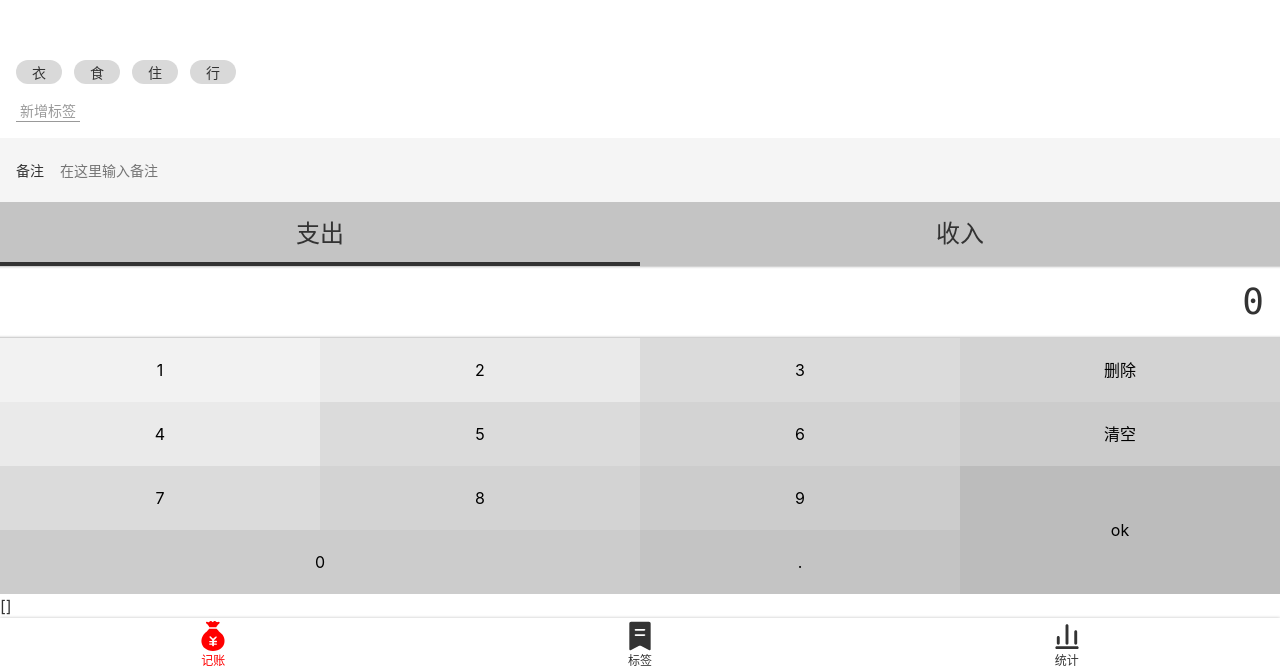
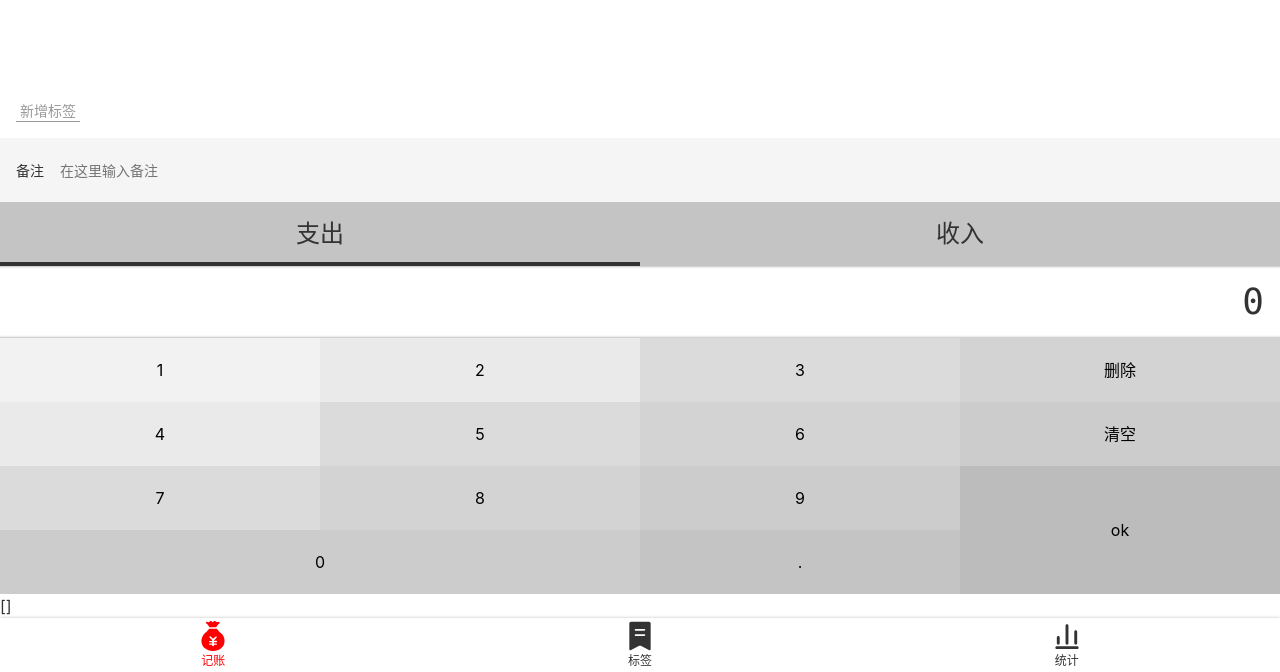
Before and after one commit to tyj1113/money, a Vue app: page /#/money in a window 1280 px wide. Shown: the part 128-800 px from the top of the page. Built offline with nearby package versions, Linux system fonts and the light colour scheme.

Commit message:
封装id生成器 改造标签数据为包含name,id的对象,封装tagListModel管理标签数据

```diff
--- a/src/components/Money/Tags.vue
+++ b/src/components/Money/Tags.vue
@@ -1,13 +1,13 @@
 <template>
   <div class="tags">
     <div class="new">
-      <button @click.a="create">新增标签</button>
+      <button @click="create">新增标签</button>
     </div>
     <ul class="current">
-      <li v-for="tag in dataSource" :key="tag"
-          :class="selectedTags.includes(tag) && 'selected'"
-          @click="selected(tag)"
-      >{{ tag }}
+      <li v-for="tag in dataSource" :key="tag.id"
+          :class="selectedTags.includes(tag.name) && 'selected'"
+          @click="selected(tag.name)"
+      >{{ tag.name }}
       </li>
     </ul>
 
@@ -17,28 +17,28 @@
 <script lang="ts">
 import Vue from 'vue';
 import {Component, Prop} from 'vue-property-decorator';
+import tagListModel from '@/models/tagListModel';
 
+tagListModel.fetch()
 @Component
 export default class Tags extends Vue {
   @Prop(Array) dataSource: string[] | undefined;
   selectedTags: string[] = [];
 
-  selected(tag: string) {
-    const index: number = this.selectedTags.indexOf(tag);
+  selected(tagName: string) {
+    const index: number = this.selectedTags.indexOf(tagName);
     if (index !== -1) {
       this.selectedTags.splice(index, 1);
     } else {
-      this.selectedTags.push(tag!);
+      this.selectedTags.push(tagName!);
     }
     this.$emit('value',this.selectedTags)
   }
 
   create() {
     const tag = window.prompt('输入标签名');
-    if (tag !== '') {
-      if (this.dataSource) {
-        this.$emit('update:dataSource', [...this.dataSource, tag]);
-      }
+    if (tag !== '' && tag!== ' ') {
+      tagListModel.create(tag)
     } else {
       window.alert('无效参数');
     }
--- /dev/null
+++ b/src/lib/createId.ts
@@ -0,0 +1,9 @@
+let id: number = parseInt(window.localStorage.getItem('maxId') || '0');
+
+function createId() {
+  id++;
+  window.localStorage.setItem('maxId',id.toString())
+  return id;
+}
+
+export default createId;
--- /dev/null
+++ b/src/models/tagListModel.ts
@@ -0,0 +1,32 @@
+import createId from '@/lib/createId';
+
+const localStorageName = 'tagList';
+type Tag={
+  id: string;
+  name: string;
+}
+type TagListModel = {
+  data: Tag[];
+  save: () => void;
+  fetch: () => Tag[];
+  create: (name: string) => 'success' | 'duplicated';
+}
+const tagListModel: TagListModel = {
+  data: [],
+  save() {
+    window.localStorage.setItem(localStorageName, JSON.stringify(this.data));
+  },
+  fetch() {
+    this.data = JSON.parse(window.localStorage.getItem(localStorageName) || '[]');
+    return this.data;
+  },
+  create(name) {
+    const tags=this.data.map(item=> item.name)
+    if(tags.includes(name))return 'duplicated'
+    const id=createId().toString()
+    this.data.push({id,name});
+    this.save();
+    return 'success';
+  }
+};
+export default tagListModel;
--- a/src/views/Money.vue
+++ b/src/views/Money.vue
@@ -18,6 +18,7 @@ import NumberPad from '@/components/Money/NumberPad.vue';
 import Vue from 'vue';
 import {Component, Watch} from 'vue-property-decorator';
 import recordListModel from '@/models/recordListModel';
+import tagListModel from '@/models/tagListModel';
 
 
 @Component({components: {NumberPad, Types, Notes, Tags}})
@@ -30,7 +31,7 @@ export default class Money extends Vue {
     amount: 0,
     createAt: new Date(0)
   };
-  tags: string[] = ['衣', '食', '住', '行'];
+  tags=tagListModel.fetch()
 
   updateTags(tags: string[]) {
     this.record.tags = tags;
```
